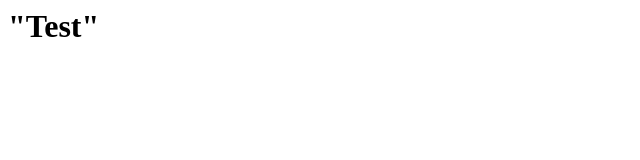
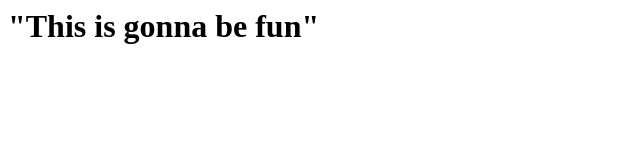
Before and after one commit to CoherentKW/RandomStuff.github.io, a plain HTML site: page index.html in a window 1280 px wide. Shown: the whole page, without its empty margins (0-640 px from the left). Drawn offline with Linux system fonts and the light colour scheme.

Commit message:
Update index.html

```diff
--- a/index.html
+++ b/index.html
@@ -1,15 +1,8 @@
 <html lang="en">
 <head>
-
-
-  <title>Bruh</title>
-
-
+  <title>CoherentKW's Stuff</title>
 </head>
 <body>
-  <h1>"Test"</h1>
-
-
-
+  <h1>"This is gonna be fun"</h1>
 </body>
 </html>
```
